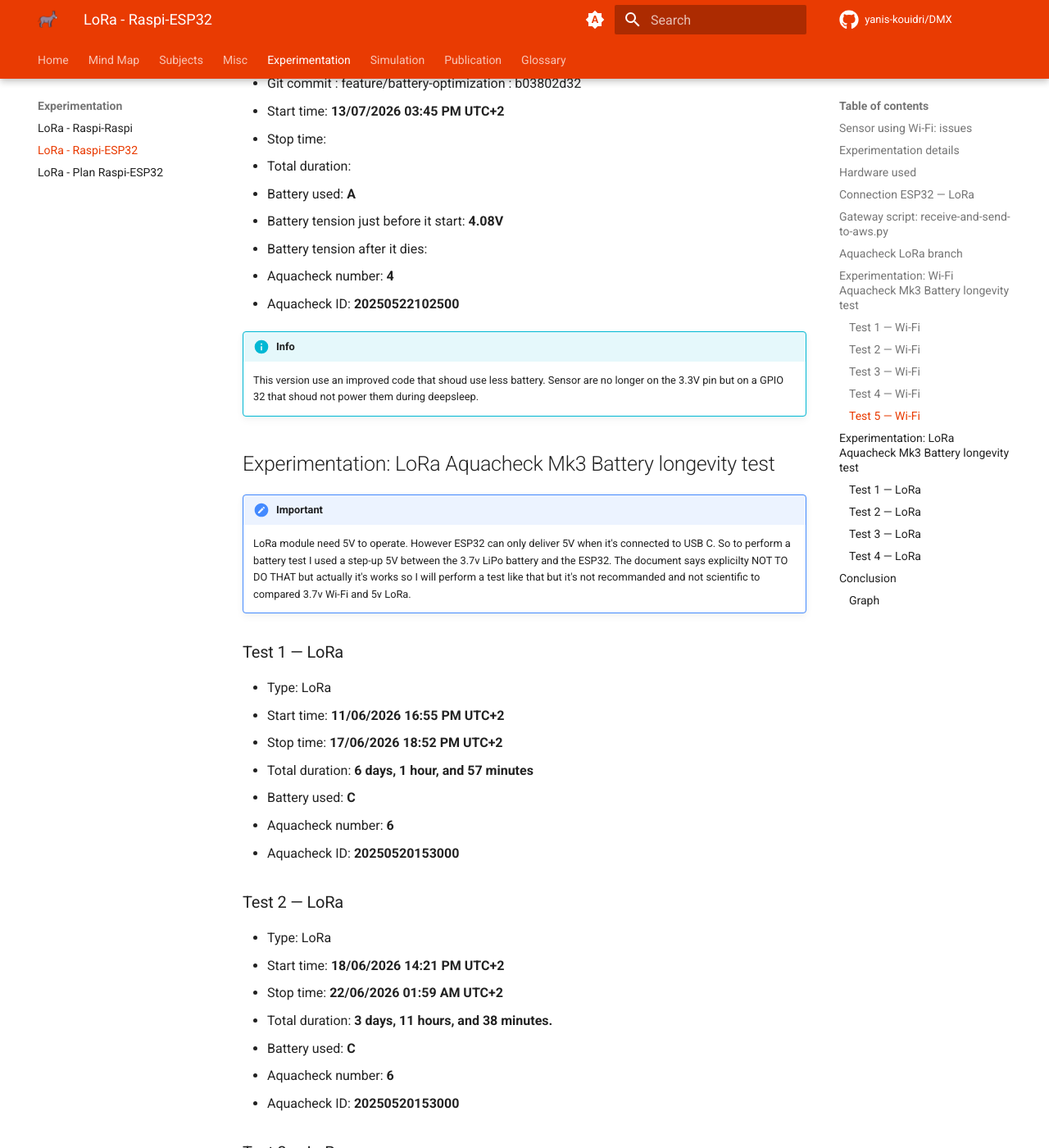
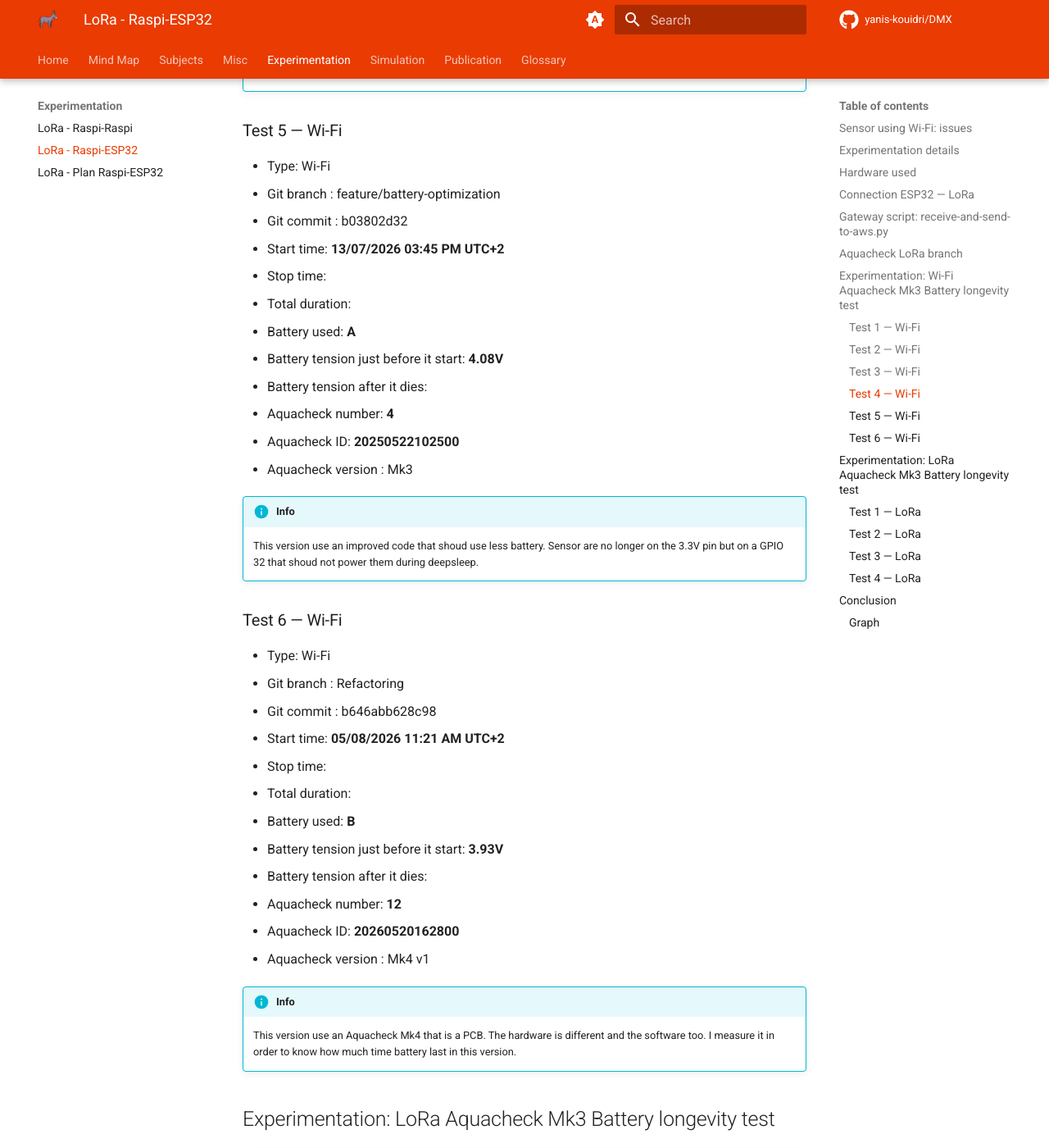
Before and after one commit to Yanis-Kouidri/DMX, an MkDocs documentation site: the page built from docs/experimentation/lora-raspi-esp32/lora-raspi-esp32.md, in a window 1280 px wide and 1400 px high, scrolled down 7882 px. Shown: the whole window at 82% size. Built offline with MkDocs 1.6.1 and Material for MkDocs 9.7.7, drawn with Linux system fonts in a browser that asks for light colours; comment, search, counter and statistics services are not loaded; some of the changed text lies outside the part shown.

Commit message:
feat: add Aquacheck version details for battery longevity tests in LoRa documentation

```diff
--- a/docs/experimentation/lora-raspi-esp32/lora-raspi-esp32.md
+++ b/docs/experimentation/lora-raspi-esp32/lora-raspi-esp32.md
@@ -86,6 +86,7 @@ In this first test, I charge a battery and plug it into *Aquacheck 4* with the s
 - Battery used: **A**
 - Aquacheck number: **4**
 - Aquacheck ID: **20250522102500**
+- Aquacheck version : Mk3
 
 !!! info
 
@@ -107,6 +108,7 @@ In this second test, I use the same battery, the same voltage and the same Aquac
 - Battery used: **A**
 - Aquacheck number: **4**
 - Aquacheck ID: **20250522102500**
+- Aquacheck version : Mk3
 
 ![Battery-Detail](images/test2-battery-graph.webp)
 
@@ -119,6 +121,7 @@ In this second test, I use the same battery, the same voltage and the same Aquac
 - Battery used: **A**
 - Aquacheck number: **4**
 - Aquacheck ID: **20250522102500**
+- Aquacheck version : Mk3
 
 ![Battery-Detail](images/test3-battery-graph.webp)
 
@@ -133,6 +136,7 @@ In this second test, I use the same battery, the same voltage and the same Aquac
 - Battery tension after it dies: **0V**
 - Aquacheck number: **4**
 - Aquacheck ID: **20250522102500**
+- Aquacheck version : Mk3
 
 !!! info
 
@@ -141,7 +145,8 @@ In this second test, I use the same battery, the same voltage and the same Aquac
 ### Test 5 — Wi-Fi
 
 - Type: Wi-Fi
-- Git commit : feature/battery-optimization : b03802d32
+- Git branch : feature/battery-optimization
+- Git commit : b03802d32
 - Start time: **13/07/2026 03:45 PM UTC+2**
 - Stop time:
 - Total duration:
@@ -150,10 +155,30 @@ In this second test, I use the same battery, the same voltage and the same Aquac
 - Battery tension after it dies:
 - Aquacheck number: **4**
 - Aquacheck ID: **20250522102500**
+- Aquacheck version : Mk3
 
 !!! info
 
     This version use an improved code that shoud use less battery. Sensor are no longer on the 3.3V pin but on a GPIO 32 that shoud not power them during deepsleep.
+
+### Test 6 — Wi-Fi
+
+- Type: Wi-Fi
+- Git branch : Refactoring
+- Git commit : b646abb628c98
+- Start time: **05/08/2026 11:21 AM UTC+2**
+- Stop time:
+- Total duration:
+- Battery used: **B**
+- Battery tension just before it start: **3.93V**
+- Battery tension after it dies:
+- Aquacheck number: **12**
+- Aquacheck ID: **20260520162800**
+- Aquacheck version : Mk4 v1
+
+!!! info
+
+    This version use an Aquacheck Mk4 that is a PCB. The hardware is different and the software too. I measure it in order to know how much time battery last in this version.
 
 ## Experimentation: LoRa Aquacheck Mk3 Battery longevity test
 
```
